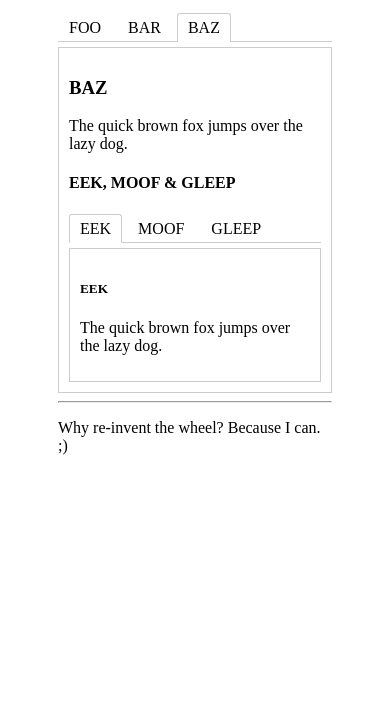
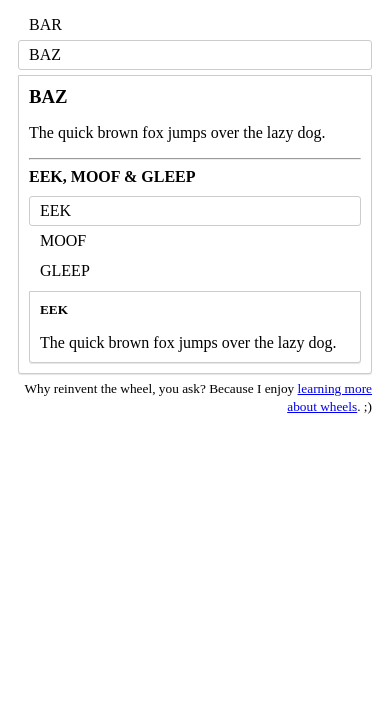
Before and after one commit to mhulse/jquery-nutshell, a plain HTML site: page demo/index.html in a window 390 px wide. Shown: the part 132-844 px from the top of the page. Drawn offline with nearby package versions, Linux system fonts and the light colour scheme.

Commit message:
Breakpoints.
Closes #5.

```diff
--- a/demo/index.html
+++ b/demo/index.html
@@ -13,9 +13,27 @@
 
 	<style>
 
-		body { padding: 10px 50px; }
+		/*-----------------( DEMO ONLY )-----------------*/
 
-		.nutshell { *zoom: 1; } .nutshell:before, .nutshell:after { content: " "; display: table; } .nutshell:after { clear: both; }
+		body { padding: 10px; }
+
+		@media all and (min-width : 480px) {
+
+			body { padding: 50px; }
+
+		}
+
+		body > h1 { text-align: center; }
+
+		h1 { margin: 0 0 10px; }
+
+		footer p {
+			text-align: right;
+			margin: 5px 0 0;
+		}
+
+		/*-----------------( TAB SKIN )-----------------*/
+
 		.nutshell,
 		.nutshell li {
 			margin: 0;
@@ -23,21 +41,12 @@
 		}
 		.nutshell {
 			position: relative;
-			border-bottom: 1px solid #ccc;
 			margin-bottom: 5px;
 		}
-		.nutshell li {
-			list-style: none;
-			float: left;
-			display: inline;
-			margin-right: 5px;
-			margin-bottom: -1px;
-		}
-		.nutshell li:last-child { margin-right: 0; }
+		.nutshell li { list-style: none; }
 		.nutshell a {
 			background: transparent;
 			border: 1px solid rgba(0, 0, 0, 0);
-			border-bottom: 0;
 			padding: 5px 10px;
 			display: block;
 		}
@@ -52,47 +61,72 @@
 		.nutshell a:hover,
 		.nutshell a:active { text-decoration: none; }
 		.nutshell a.nutshell-selected {
-			border-radius: 3px 3px 0 0;
+			border-radius: 3px;
 			border-color: #ccc;
 			background: #fff;
 		}
 		.nutshell a:active,
 		.nutshell a:focus { outline: none; }
 
+		@media all and (min-width : 480px) {
+
+			.nutshell { *zoom: 1; } .nutshell:before, .nutshell:after { content: " "; display: table; } .nutshell:after { clear: both; }
+			.nutshell { border-bottom: 1px solid #ccc; }
+			.nutshell li {
+				float: left;
+				display: inline;
+				margin-right: 5px;
+				margin-bottom: -1px;
+			}
+			.nutshell li:last-child { margin-right: 0; }
+			.nutshell a { border-bottom: 0; }
+			.nutshell a.nutshell-selected {
+				border-bottom-right-radius: 0;
+				border-bottom-left-radius: 0;
+				border-color: #ccc;
+				background: #fff;
+			}
+
+		}
+
+		/*-----------------( TAB PANEL )-----------------*/
+
 		.panel {
 			border: 1px solid #ccc;
+			background: #fff;
 			padding: 10px;
+			border-radius: 0 0 3px 3px;
+			box-shadow: 0 1px 1px rgba(0, 0, 0, .1);
 		}
+		.panel > :last-child { margin-bottom: 0; }
+
+		/*-----------------( UTILITY )-----------------*/
 
 		.js .off { display: none; }
 
 	</style>
 
-	<script>
-
-		;(function(window, document) {
-
-			document.documentElement.className = document.documentElement.className.replace(/\bno-js\b/, 'js');
-
-		}(window, document));
-
-	</script>
+	<script>/*! rgne.ws/WnP50T */;(function(a){a.className=a.className.replace(/\bno-js\b/,'js')}(document.documentElement));</script>
 
 </head>
 <body>
 
 	<h1><a href="https://github.com/mhulse/nutshell">Nutshell</a> demo</h1>
 
+	<hr>
+
 	<section>
 
 		<h1>FOO, BAR &amp; BAZ</h1>
 
 		<nav>
+
 			<ul class="nutshell">
 				<li><a href="#foo">FOO</a></li>
 				<li><a href="#bar">BAR</a></li>
 				<li><a class="nutshell-selected" href="#baz">BAZ</a></li>
 			</ul>
+
 		</nav>
 
 		<section id="foo" class="panel off">
@@ -116,6 +150,8 @@
 			<h1>BAZ</h1>
 
 			<p>The quick brown fox jumps over the lazy dog.</p>
+
+			<hr>
 
 			<section>
 
@@ -157,9 +193,11 @@
 
 	</section>
 
-	<hr>
+	<footer>
 
-	<p>Why re-invent the wheel? Because I can. ;)</p>
+		<p><small>Why reinvent the wheel, you ask? Because I enjoy <a href="http://www.codinghorror.com/blog/2009/02/dont-reinvent-the-wheel-unless-you-plan-on-learning-more-about-wheels.html">learning more about wheels</a>. ;)</small></p>
+
+	</footer>
 
 	<script src="//ajax.googleapis.com/ajax/libs/jquery/1.10.2/jquery.min.js"></script>
 	<script src="../nutshell/jquery.nutshell.min.js"></script>
```
